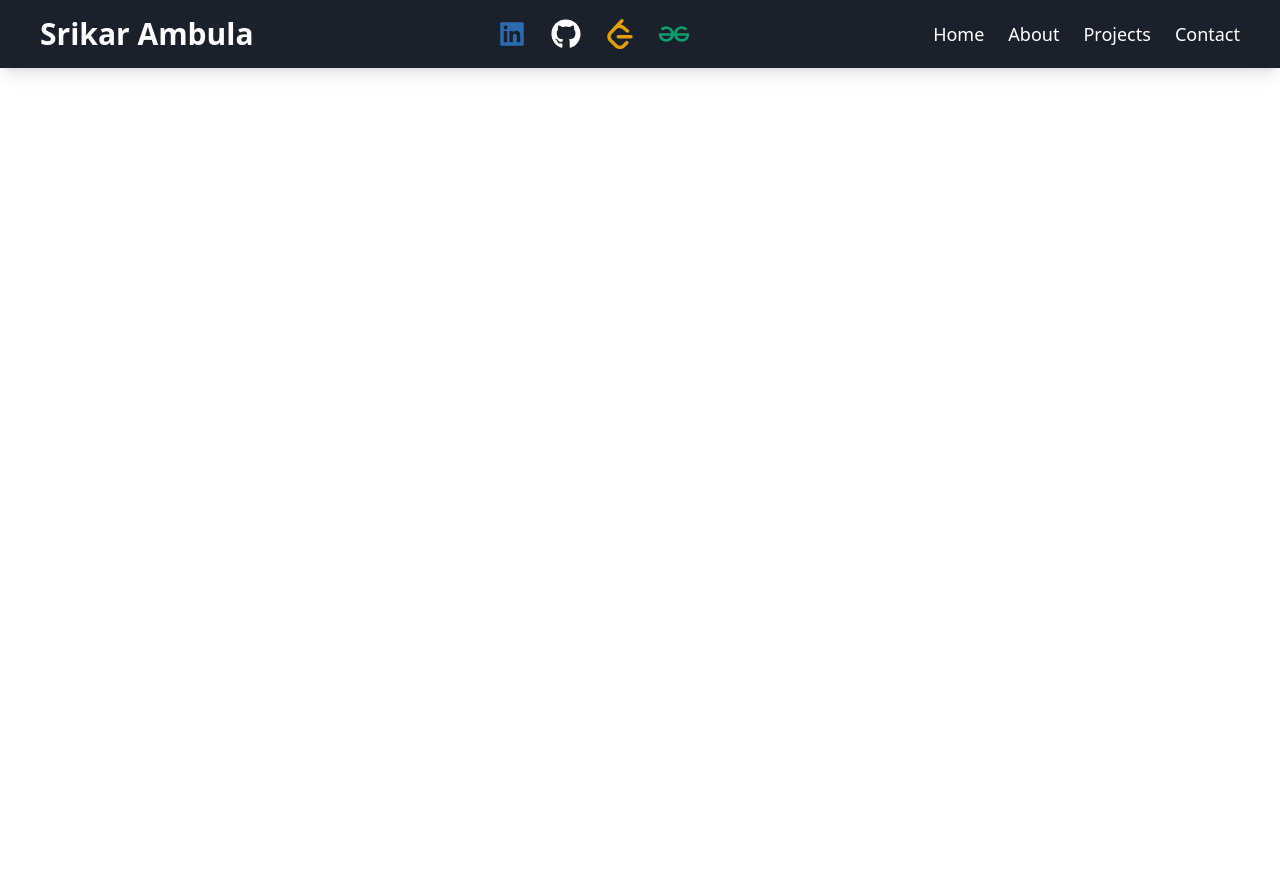
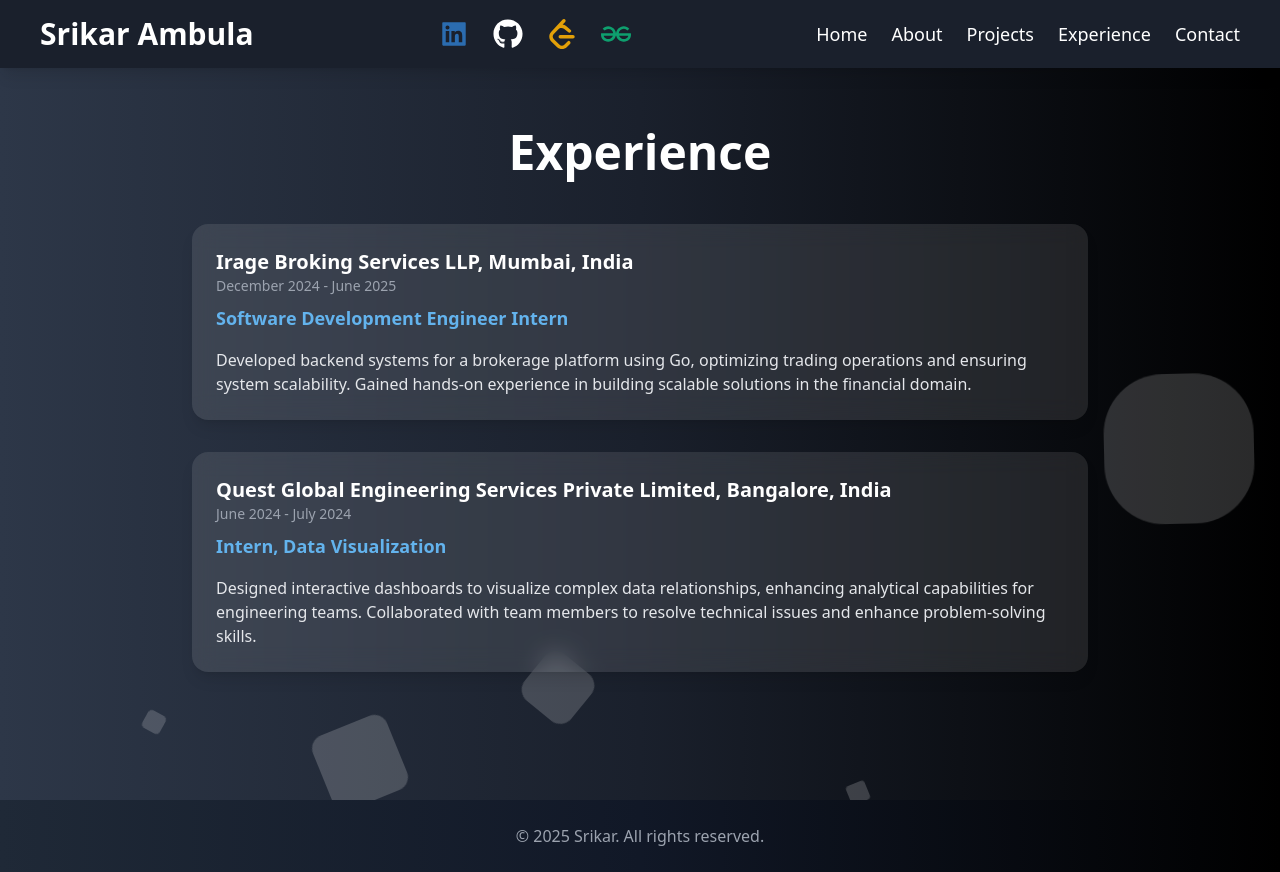
Before and after one commit to Srikar4510/Portfolio, a React (Create React App) app: page /experience in a window 1280 px wide. Before the commit the page ends 800 px from the top, so only its background shows below. Built offline with nearby package versions, Linux system fonts and the light colour scheme.

Commit message:
added experience

```diff
--- a/src/components/Navbar.jsx
+++ b/src/components/Navbar.jsx
@@ -46,7 +46,9 @@ const Navbar = () => {
           <Link to='/' className="hover:text-blue-400">Home</Link>
           <Link to='/about' className="hover:text-blue-400">About</Link>
           <Link to='/projects' className="hover:text-blue-400">Projects</Link>
+          <Link to='/experience' className="hover:text-blue-400">Experience</Link>
           <Link to='/contact' className="hover:text-blue-400">Contact</Link>
+
         </div>
         <div className="sm:hidden">
           <button onClick={toggleMobileMenu} className="text-2xl focus:outline-none">
--- /dev/null
+++ b/src/components/experience.jsx
@@ -0,0 +1,51 @@
+import React from 'react';
+import Background from './Background';
+import Footer from './Footer';
+
+const experiences = [
+  {
+    title: 'Software Development Engineer Intern',
+    company: 'Irage Broking Services LLP',
+    location: 'Mumbai, India',
+    duration: 'December 2024 - June 2025',
+    description:
+      'Developed backend systems for a brokerage platform using Go, optimizing trading operations and ensuring system scalability. Gained hands-on experience in building scalable solutions in the financial domain.'
+  },
+  {
+    title: 'Intern, Data Visualization',
+    company: 'Quest Global Engineering Services Private Limited',
+    location: 'Bangalore, India',
+    duration: 'June 2024 - July 2024',
+    description:
+      'Designed interactive dashboards to visualize complex data relationships, enhancing analytical capabilities for engineering teams. Collaborated with team members to resolve technical issues and enhance problem-solving skills.'
+  }
+];
+
+const Experience = () => {
+  return (
+    <Background>
+      <div className="min-h-screen w-full flex flex-col items-center py-12 px-4">
+        <h2 className="text-4xl sm:text-5xl text-white font-extrabold mb-12 mt-20">Experience</h2>
+        {/* Add margin-top (mt-20) to clear the navbar */}
+        <div className="w-full max-w-4xl space-y-8">
+          {experiences.map((exp, index) => (
+            <div
+              key={index}
+              className="bg-white bg-opacity-10 backdrop-blur-md shadow-lg p-6 rounded-2xl"
+            >
+              <h3 className="text-xl font-bold text-white">
+                {exp.company}, {exp.location}
+              </h3>
+              <p className="text-sm text-gray-400">{exp.duration}</p>
+              <h4 className="text-lg font-semibold text-blue-400 mt-2">{exp.title}</h4>
+              <p className="text-gray-200 mt-4">{exp.description}</p>
+            </div>
+          ))}
+        </div>
+      </div>
+      <Footer />
+    </Background>
+  );
+};
+
+export default Experience;
--- a/src/index.js
+++ b/src/index.js
@@ -7,7 +7,7 @@ import Home from './components/Home';
 import About from './components/About';
 import Contact from './components/Contact';
 import Projects from './components/Projects';
-
+import Experience from './components/experience';
 const root = ReactDOM.createRoot(document.getElementById('root'));
 root.render(
   <BrowserRouter>
@@ -17,6 +17,7 @@ root.render(
         <Route path='/projects' element={<Projects/>}/>
         <Route path='/about' element={<About/>}/>
         <Route path='/contact' element={<Contact/>}/>
+        <Route path='/experience' element={<Experience/>}/>
       </Routes>
     </BrowserRouter>
 );
```
